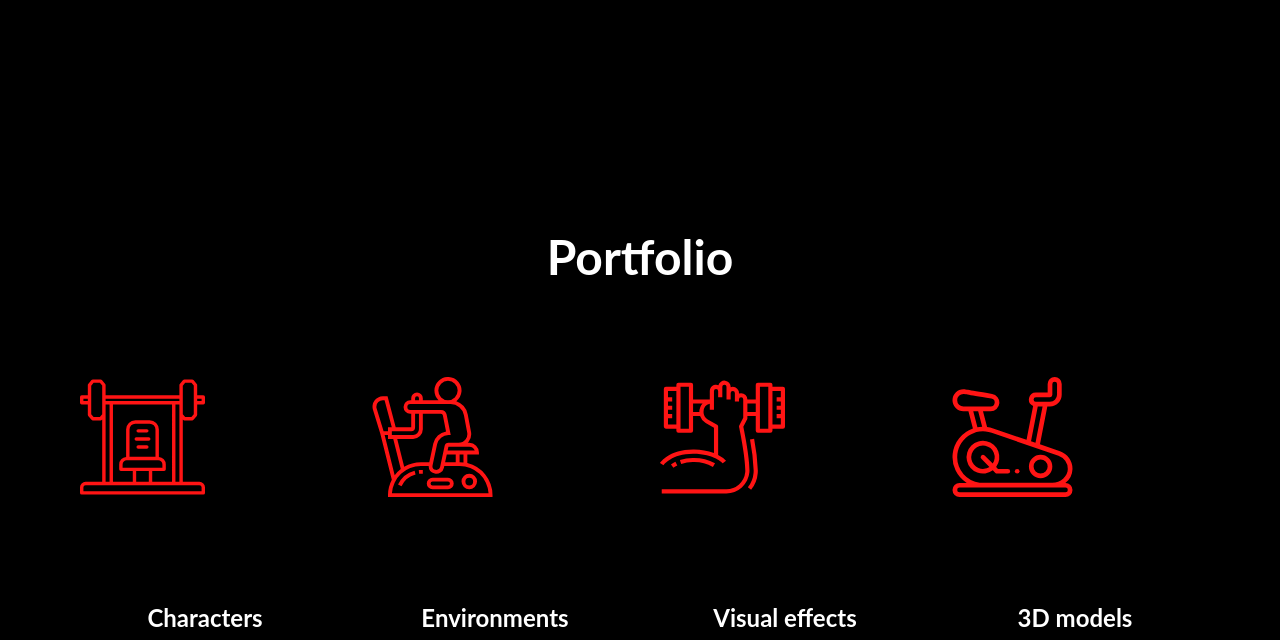
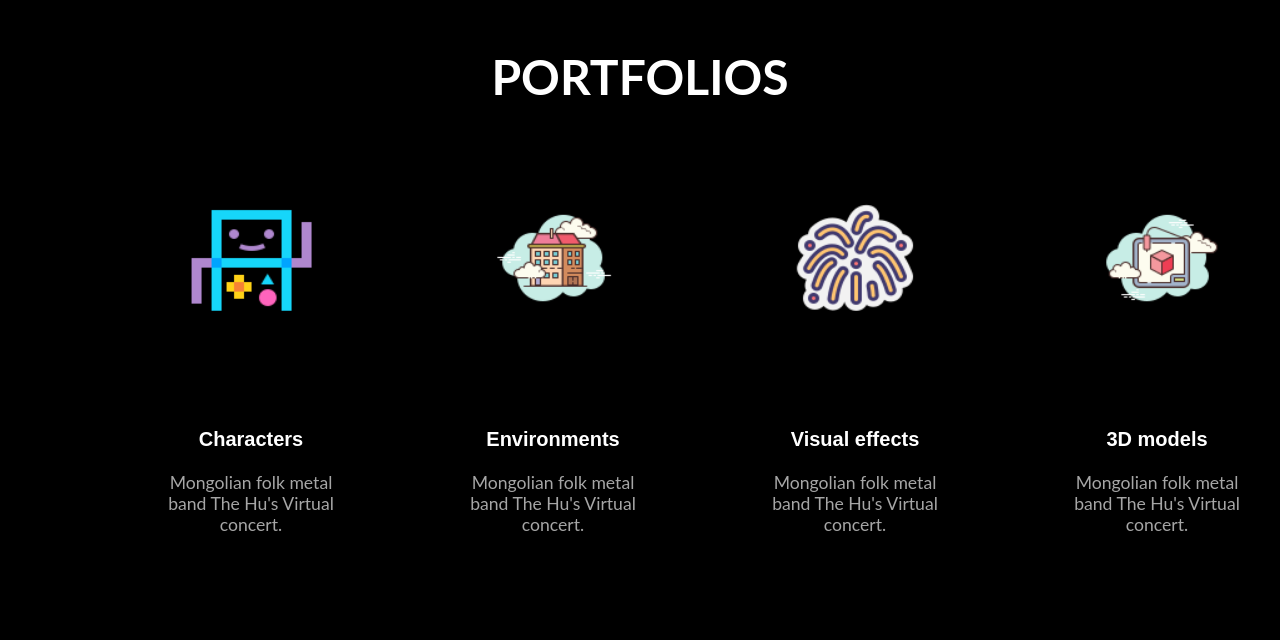
Before and after one commit to Enhjinnnn/SampleSite, a React (Create React App) app: page / in a window 1280 px wide. Shown: the part 1940-2580 px from the top of the page. Built offline with nearby package versions, Linux system fonts and the light colour scheme; a web font is replaced by a local one.

Commit message:
add scroll wrapper

```diff
--- a/package.json
+++ b/package.json
@@ -10,6 +10,7 @@
     "react": "^18.2.0",
     "react-dom": "^18.2.0",
     "react-gif-player": "^0.4.2",
+    "react-horizontal-scrolling-menu": "^4.1.0",
     "react-icons": "^4.10.1",
     "react-image": "^4.1.0",
     "react-router-dom": "^6.14.1",
--- a/src/Components/Portfolio.jsx
+++ b/src/Components/Portfolio.jsx
@@ -1,21 +1,47 @@
 import React from 'react';
 import Projectsbox from './Projectsbox';
-import fimage1 from '../img/1.svg';
-import fimage2 from '../img/2.svg';
-import fimage3 from '../img/3.svg';
-import fimage4 from '../img/4.svg';
+import fimage1 from '../img/characters.png';
+import fimage2 from '../img/environments.png';
+import fimage3 from '../img/visualEffects.png';
+import fimage4 from '../img/models.png';
+import { useNavigate} from 'react-router-dom';
 
 
 function Portfolio() {
+  const navigate = useNavigate();
+
+  const handleButtonClick = (path) => {
+    navigate(path);
+  };
   return (
     <div id='portfolio'>
-        <h1>Portfolio</h1>
-        <div className='a-container'>
-            <Projectsbox image={fimage1} title="Characters"/>
-            <Projectsbox image={fimage2} title="Environments"/>
-            <Projectsbox image={fimage3} title="Visual effects"/>
-            <Projectsbox image={fimage4} title="3D models"/>
-        </div>
+      <h1>PORTFOLIOS</h1>
+        <div className='wrapper'>
+        <button className='features-button' onClick={() => handleButtonClick('/characters')}>
+          <Projectsbox image={fimage1} title="Characters"/>
+        </button>
+        <button className='features-button' onClick={() => handleButtonClick('/environments')}>
+          <Projectsbox image={fimage2} title="Environments"/>
+        </button>
+        <button className='features-button' onClick={() => handleButtonClick('/visual-effects')}>
+          <Projectsbox image={fimage3} title="Visual effects"/>
+        </button>
+        <button className='features-button' onClick={() => handleButtonClick('/3d-models')}>
+          <Projectsbox image={fimage4} title="3D models"/>
+        </button>
+        <button className='features-button' onClick={() => handleButtonClick('/characters')}>
+          <Projectsbox image={fimage1} title="Characters"/>
+        </button>
+        <button className='features-button' onClick={() => handleButtonClick('/environments')}>
+          <Projectsbox image={fimage2} title="Environments"/>
+        </button>
+        <button className='features-button' onClick={() => handleButtonClick('/visual-effects')}>
+          <Projectsbox image={fimage3} title="Visual effects"/>
+        </button>
+        <button className='features-button' onClick={() => handleButtonClick('/3d-models')}>
+          <Projectsbox image={fimage4} title="3D models"/>
+        </button>
+      </div>
     </div>
   )
 }
--- a/src/index.css
+++ b/src/index.css
@@ -245,20 +245,34 @@ nav .menu-btn,
     margin-top:15px ;
 }
 #portfolio{
-    width:100%;
-    height:120vh;
     box-sizing: border-box;
     font-family:'Lato';
-    display: flex;
     flex-direction: column;
     align-items: center;
-    justify-content: center;
     padding-top: 40px ;
     background-color: #000000;
 }
 #portfolio h1{
     color: #fff;
     font-size: 3rem;
+    justify-content: center;
+    display: flex;
+}
+.wrapper{
+    height: auto;
+    padding-left: 100px;;
+    display: flex;
+    overflow-x: auto;
+}
+.wrapper::-webkit-scrollbar{
+    width: 0;
+}
+.wrapper .item{
+    min-width: 200px;
+    height: 110px;
+    line-height: 110px;
+    color: white;
+    text-align: center;
 }
 #presentaion{
     padding-top: 30px;
```
Also changed, not shown: 1 other file (tests, documents, lock files or other folders).
